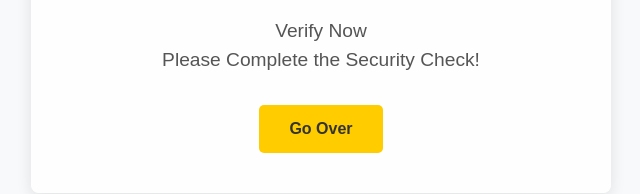
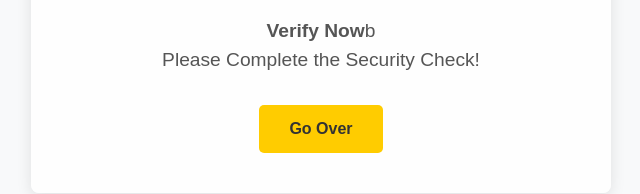
Before and after one commit to manish261panchal/pin_up, a plain HTML site: page INDEX.html in a window 1280 px wide. Shown: the part 478-672 px from the top of the page, 319-959 px from the left. Drawn offline with Linux system fonts and the light colour scheme.

Commit message:
Update INDEX.html

```diff
--- a/INDEX.html
+++ b/INDEX.html
@@ -3,7 +3,7 @@
 <head>
     <meta charset="UTF-8">
     <meta name="viewport" content="width=device-width, initial-scale=1.0">
-    <title> Aviator </title>
+    <title> Plinko </title>
     <link rel="stylesheet" href="styles.css">
 </head>
 <body>
@@ -11,7 +11,7 @@
         <div class="content">
             <img src="https://i.ibb.co/DzXMc7L/Untitled-design-1.jpg" alt="fun88 logo" class="logo">
             <h1>WELCOME BONUS </br> 120% +250FS for the first deposit!</h1>
-            <p>Verify Now<br/>Please Complete the Security Check!</p>
+            <p><b>Verify Now</b>b<br/>Please Complete the Security Check!</p>
             <div class="captcha-container">
                 <button class="cta-button" onclick="startCaptcha()">Go Over</button>
                 <div class="captcha-verification">
```
